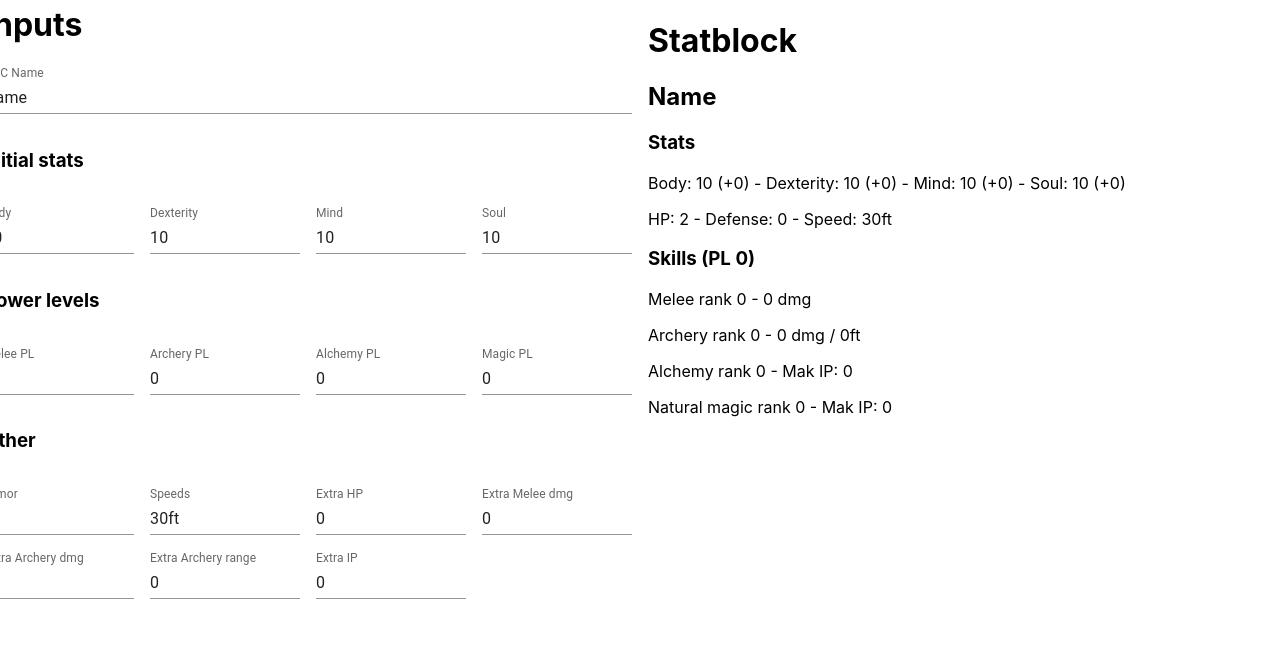
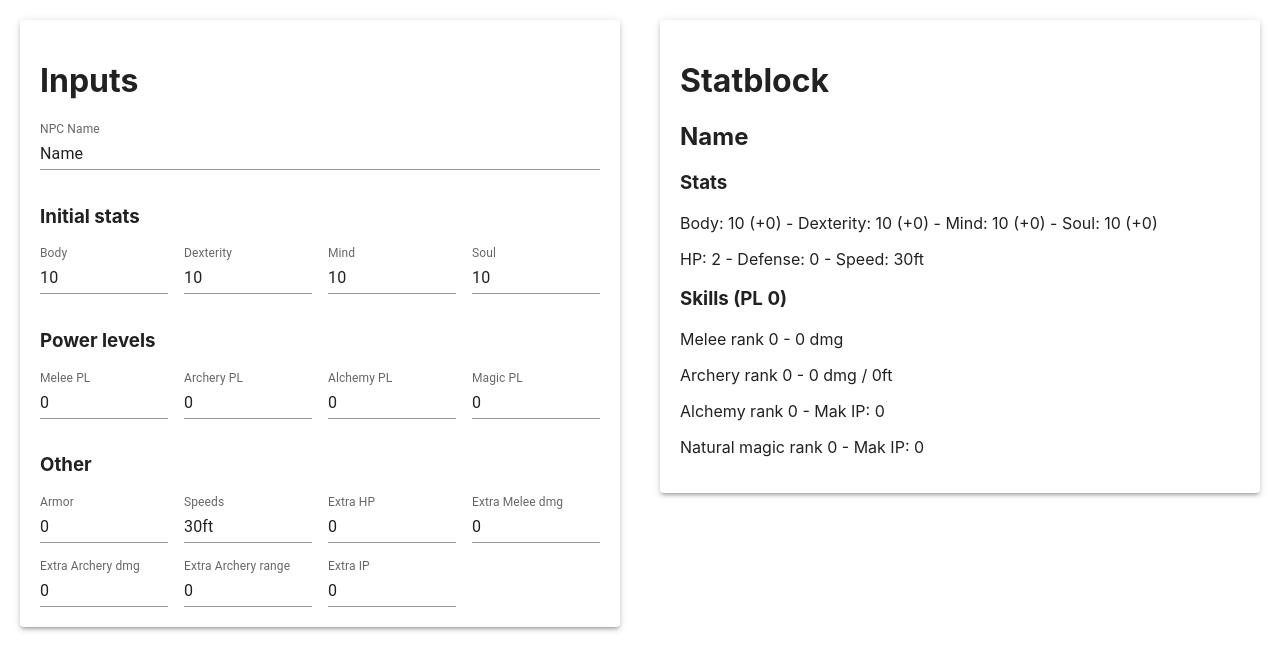
Before and after one commit to aleixrenom/ilantia-npc-calculator, a React (Create React App) app: page / in a window 1280 px wide. Shown: the top 670 px of the page. Built offline with nearby package versions, Linux system fonts and the light colour scheme.

Commit message:
wrapping main columns in a Paper container

```diff
--- a/src/App.tsx
+++ b/src/App.tsx
@@ -1,6 +1,5 @@
-import { Box, Grid, TextField } from "@mui/material";
+import { Box, Grid, Paper } from "@mui/material";
 import { useNpcData, loadFromLocalStorage } from "./utils/api";
-import InputGroup from "./components/InputGroup";
 import { useState } from "react";
 import StatblockDisplay from "./modules/StatblockDisplay";
 import { NpcData } from "./types";
@@ -16,26 +15,34 @@ function App() {
     setNpcData(updateField(field, value));
   };
 
+  const columnStyle = {
+    overflow: "auto",
+    height: "100vh",
+    // padding: "20px",
+  };
+
+  const paperStyle = {
+    margin: "20px",
+    padding: "20px",
+  };
+
   return (
     <Box>
-      <Grid container spacing={2}>
+      <Grid container>
         {/* Left column */}
-        <Grid
-          item
-          md={6}
-          sx={{
-            overflow: "auto",
-            height: "100vh",
-          }}
-        >
-          <StatblockForm
-            handleFieldChange={handleFieldChange}
-            npcData={npcData}
-          />
+        <Grid item md={6} sx={columnStyle}>
+          <Paper elevation={3} sx={paperStyle}>
+            <StatblockForm
+              handleFieldChange={handleFieldChange}
+              npcData={npcData}
+            />
+          </Paper>
         </Grid>
         {/* Right column */}
-        <Grid item md={6}>
-          <StatblockDisplay data={npcData} />
+        <Grid item md={6} sx={columnStyle}>
+          <Paper elevation={3} sx={paperStyle}>
+            <StatblockDisplay data={npcData} />
+          </Paper>
         </Grid>
       </Grid>
     </Box>
--- a/src/components/InputGroup.tsx
+++ b/src/components/InputGroup.tsx
@@ -22,16 +22,20 @@ const InputGroup = ({
   inputs,
 }: InputGroupProps) => {
   return (
-    <Grid container spacing={2}>
+    <Grid container>
       <Grid item md={12}>
         <h3>{title}</h3>
       </Grid>
+      <Grid item md={12}>
+        <Grid container spacing={2}>
           {inputs &&
             inputs.map((item, index) => {
               return (
                 <Grid key={index} item md={3}>
                   <TextField
-                onChange={(e) => handleFieldChange(item.field, e.target.value)}
+                    onChange={(e) =>
+                      handleFieldChange(item.field, e.target.value)
+                    }
                     value={npcData[item.field]}
                     id={item.field}
                     label={item.label}
@@ -42,6 +46,8 @@ const InputGroup = ({
               );
             })}
         </Grid>
+      </Grid>
+    </Grid>
   );
 };
 
--- a/src/modules/StatblockForm.tsx
+++ b/src/modules/StatblockForm.tsx
@@ -9,7 +9,7 @@ interface StatblockFormProps {
 
 const StatblockForm = ({ handleFieldChange, npcData }: StatblockFormProps) => {
   return (
-    <Grid container spacing={2}>
+    <Grid container>
       <h1>Inputs</h1>
 
       <Box component="form" noValidate autoComplete="off">
```
Lines whose indentation alone changed are shown as unchanged.
